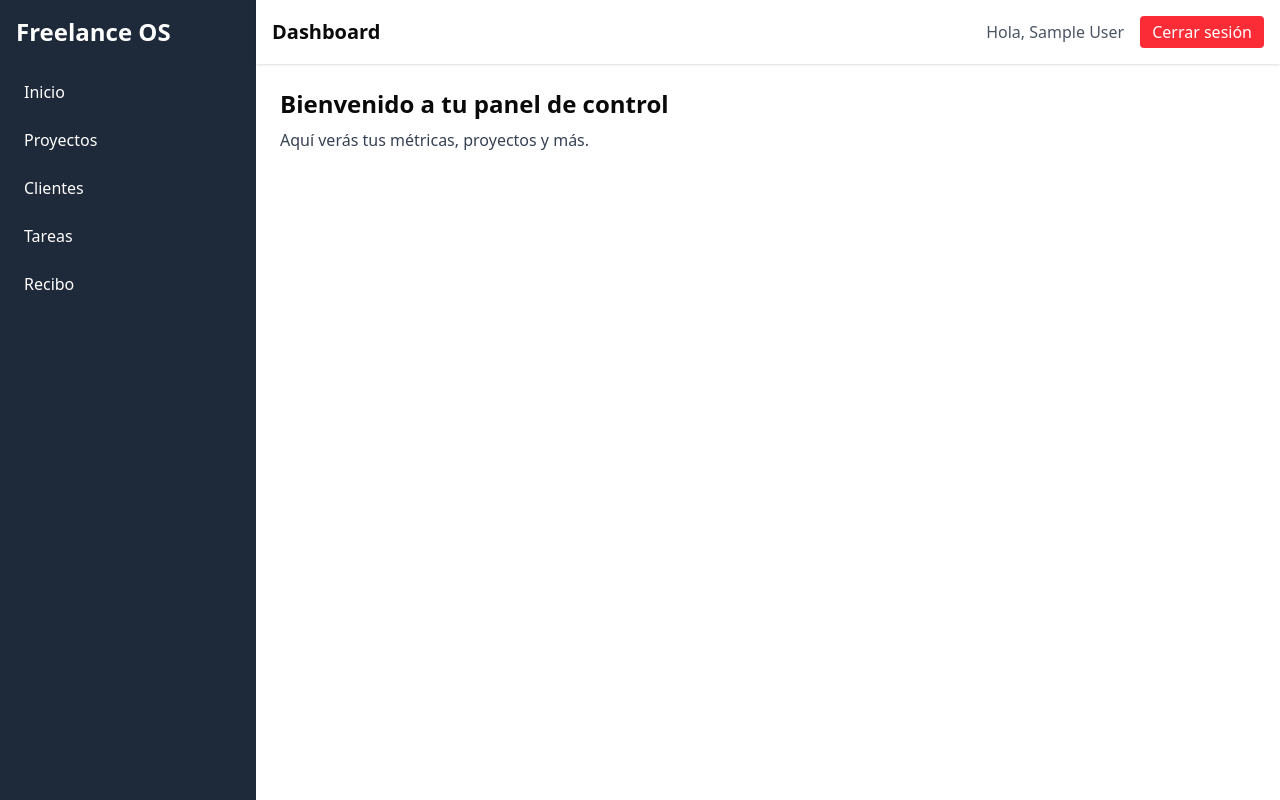
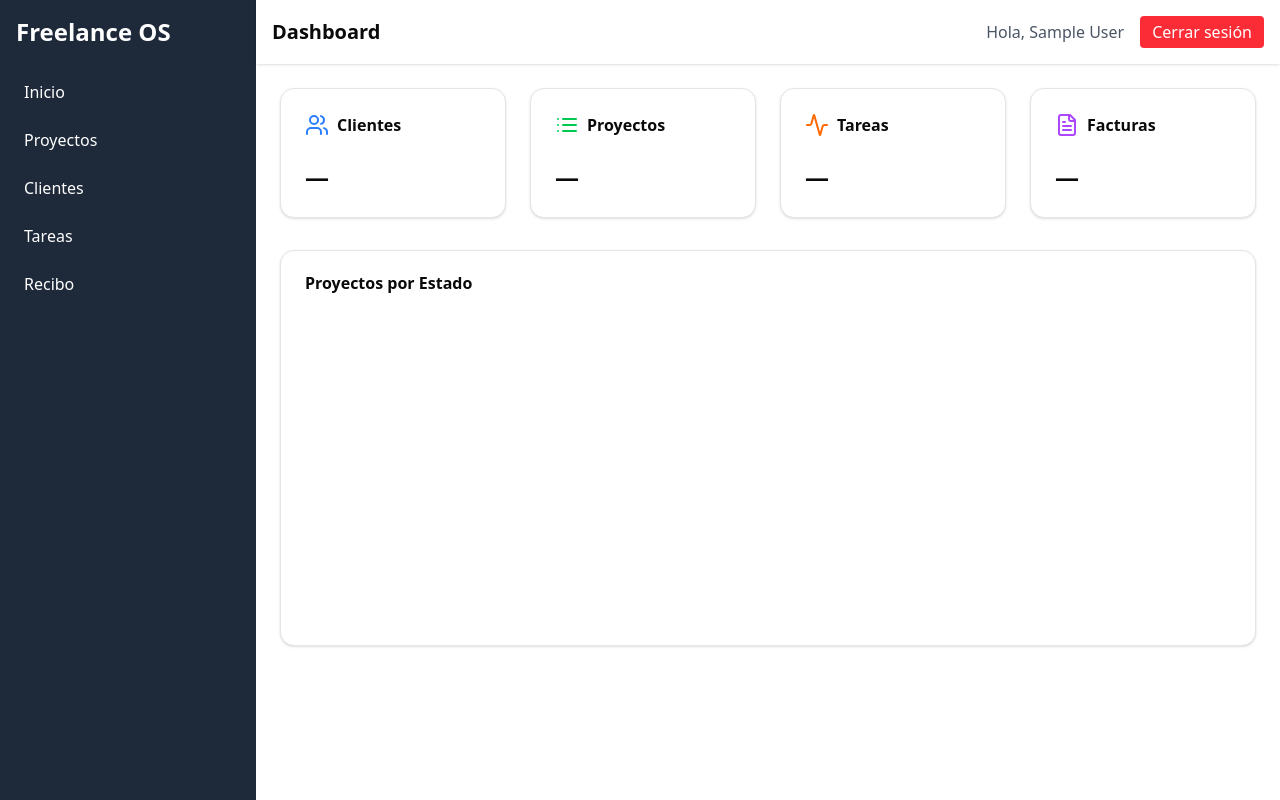
Before and after one commit to Cris-Baez/Freelance-OS, a Next.js app in the folder freelance-os-frontend/: page /dashboard in a window 1280 px wide. Built offline with nearby package versions, Linux system fonts and the light colour scheme; no server answers; sample sign-in values are in the browser's storage.

Commit message:
Dashboard 2.0

```diff
--- a/freelance-os-frontend/src/app/dashboard/page.tsx
+++ b/freelance-os-frontend/src/app/dashboard/page.tsx
@@ -1,12 +1,105 @@
+// src/app/dashboard/page.tsx
 'use client';
 
+import { useEffect, useState } from 'react';
+import { RequireAuth } from 'components/ui/requireAuth';
+import { Card, CardHeader, CardTitle, CardContent } from 'components/ui/card';
+import { Activity, List, Users, FileText } from 'lucide-react';
+import { fetchWithToken } from '../../lib/api';
+import { BarChart, Bar, XAxis, YAxis, Tooltip, ResponsiveContainer } from 'recharts';
+
+type Metrics = {
+  clients: number;
+  projects: number;
+  tasks: number;
+  invoices: number;
+  projectStatus: { status: string; count: number }[];
+};
+
 export default function DashboardHome() {
+  const [metrics, setMetrics] = useState<Metrics | null>(null);
+
+  useEffect(() => {
+    async function loadMetrics() {
+      const [clients, projects, tasks, invoices] = await Promise.all([
+        fetchWithToken('/clients', { method: 'GET' }),
+        fetchWithToken('/projects', { method: 'GET' }),
+        fetchWithToken('/tasks', { method: 'GET' }),
+        fetchWithToken('/invoices', { method: 'GET' }),
+      ]);
+      // Agrupar proyectos por estado
+      const statusCount = (projects as any[]).reduce<Record<string, number>>((acc, p) => {
+        acc[p.status] = (acc[p.status] || 0) + 1;
+        return acc;
+      }, {});
+      const projectStatus = Object.entries(statusCount).map(([status, count]) => ({ status, count }));
+      setMetrics({
+        clients: (clients as any[]).length,
+        projects: (projects as any[]).length,
+        tasks: (tasks as any[]).length,
+        invoices: (invoices as any[]).length,
+        projectStatus,
+      });
+    }
+    loadMetrics();
+  }, []);
+
   return (
-    <div>
-      <h2 className="text-2xl font-bold">Bienvenido a tu panel de control</h2>
-      <p className="mt-2 text-gray-700">
-        Aquí verás tus métricas, proyectos y más.
-      </p>
-    </div>
+    <RequireAuth>
+        <div className="grid grid-cols-1 sm:grid-cols-2 lg:grid-cols-4 gap-6 mb-8">
+          <Card>
+            <CardHeader className="flex items-center gap-2">
+              <Users className="w-6 h-6 text-blue-500" />
+              <CardTitle>Clientes</CardTitle>
+            </CardHeader>
+            <CardContent className="text-2xl font-bold">
+              {metrics?.clients ?? '—'}
+            </CardContent>
+          </Card>
+          <Card>
+            <CardHeader className="flex items-center gap-2">
+              <List className="w-6 h-6 text-green-500" />
+              <CardTitle>Proyectos</CardTitle>
+            </CardHeader>
+            <CardContent className="text-2xl font-bold">
+              {metrics?.projects ?? '—'}
+            </CardContent>
+          </Card>
+          <Card>
+            <CardHeader className="flex items-center gap-2">
+              <Activity className="w-6 h-6 text-orange-500" />
+              <CardTitle>Tareas</CardTitle>
+            </CardHeader>
+            <CardContent className="text-2xl font-bold">
+              {metrics?.tasks ?? '—'}
+            </CardContent>
+          </Card>
+          <Card>
+            <CardHeader className="flex items-center gap-2">
+              <FileText className="w-6 h-6 text-purple-500" />
+              <CardTitle>Facturas</CardTitle>
+            </CardHeader>
+            <CardContent className="text-2xl font-bold">
+              {metrics?.invoices ?? '—'}
+            </CardContent>
+          </Card>
+        </div>
+
+        <Card>
+          <CardHeader>
+            <CardTitle>Proyectos por Estado</CardTitle>
+          </CardHeader>
+          <CardContent>
+            <ResponsiveContainer width="100%" height={300}>
+              <BarChart data={metrics?.projectStatus || []}>
+                <XAxis dataKey="status" />
+                <YAxis allowDecimals={false} />
+                <Tooltip />
+                <Bar dataKey="count" />
+              </BarChart>
+            </ResponsiveContainer>
+          </CardContent>
+        </Card>
+    </RequireAuth>
   );
 }
--- a/package.json
+++ b/package.json
@@ -9,13 +9,16 @@
   },
   "dependencies": {
     "@prisma/client": "^6.9.0",
+    "@radix-ui/react-icons": "^1.3.2",
     "bcrypt": "^6.0.0",
     "bcryptjs": "^3.0.2",
     "clsx": "^2.1.1",
     "jsonwebtoken": "^9.0.2",
+    "lucide-react": "^0.514.0",
     "next": "^15.3.3",
     "react": "^19.1.0",
     "react-dom": "^19.1.0",
+    "recharts": "^2.15.3",
     "tailwind-merge": "^3.3.0"
   }
 }
```
Also changed, not shown: 1 other file (tests, documents, lock files or other folders).
